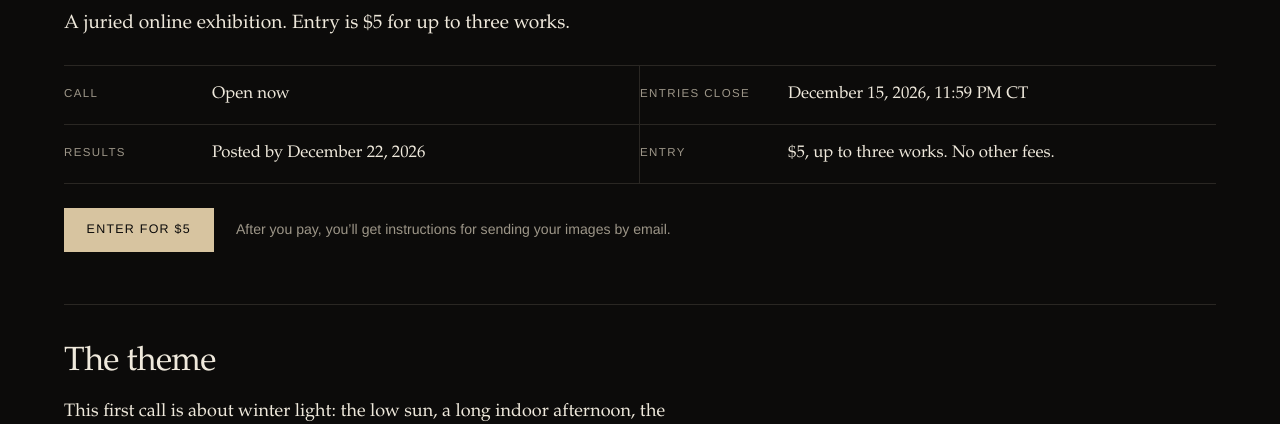
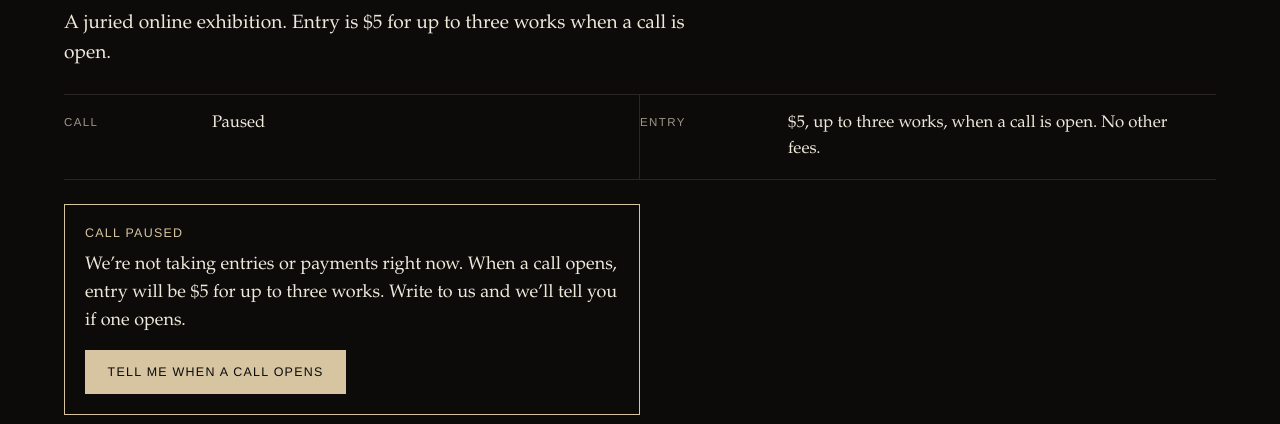
Before and after one commit to evanmack45/beautyexhibit.art, a plain HTML site: page index.html in a window 1280 px wide. Shown: the part 534-958 px from the top of the page. Drawn offline with Linux system fonts and the light colour scheme.

Commit message:
Pause the Winter Light call and hide the $5 pay button.
The call was already parked (no named juror; no charges until
fulfillment is proven). HTTPS repair would otherwise put a live
Stripe link in front of visitors. CALL_OPEN in js/config.js restores
the pay button when a call is actually open.

```diff
--- a/css/site.css
+++ b/css/site.css
@@ -505,3 +505,28 @@ main {
     padding: 0.65rem 0;
   }
 }
+
+.opening-box {
+  margin: 0 0 3.25rem;
+  padding: 1.15rem 1.25rem 1.25rem;
+  border: 1px solid var(--gold);
+  max-width: 36rem;
+}
+
+.opening-title {
+  margin: 0 0 0.55rem;
+  font-family: var(--sans);
+  font-size: 0.78rem;
+  font-weight: 500;
+  letter-spacing: 0.1em;
+  text-transform: uppercase;
+  color: var(--gold);
+}
+
+.opening-box p {
+  margin: 0 0 0.9rem;
+}
+
+.opening-box p:last-child {
+  margin-bottom: 0;
+}
--- a/index.html
+++ b/index.html
@@ -4,18 +4,18 @@
   <meta charset="utf-8">
   <meta name="viewport" content="width=device-width, initial-scale=1">
   <title>Winter Light — Beauty Exhibit</title>
-  <meta name="description" content="An open call for a juried online exhibition. Entry is $5 and covers up to three works. The call is open now. Entries close December 15, 2026.">
+  <meta name="description" content="A juried online exhibition. The Winter Light call is paused. We are not taking entries or payments right now.">
   <link rel="canonical" href="https://beautyexhibit.art/">
   <meta name="theme-color" content="#0c0b0a">
   <meta property="og:type" content="website">
   <meta property="og:site_name" content="Beauty Exhibit">
   <meta property="og:title" content="Winter Light — Beauty Exhibit">
-  <meta property="og:description" content="An open call for a juried online exhibition. Entry is $5 and covers up to three works. The call is open now.">
+  <meta property="og:description" content="A juried online exhibition. The Winter Light call is paused. We are not taking entries or payments right now.">
   <meta property="og:url" content="https://beautyexhibit.art/">
   <meta property="og:image" content="https://beautyexhibit.art/img/og.png">
   <meta name="twitter:card" content="summary_large_image">
   <meta name="twitter:title" content="Winter Light — Beauty Exhibit">
-  <meta name="twitter:description" content="An open call for a juried online exhibition. Entry is $5 and covers up to three works.">
+  <meta name="twitter:description" content="A juried online exhibition. The Winter Light call is paused.">
   <meta name="twitter:image" content="https://beautyexhibit.art/img/og.png">
   <link rel="icon" href="favicon.svg" type="image/svg+xml">
   <link rel="icon" href="favicon.ico" sizes="32x32">
@@ -45,30 +45,27 @@
 
         <p class="kicker">Open call &middot; 2026</p>
         <h1 id="show-title">Winter Light</h1>
-        <p class="lede">A juried online exhibition. Entry is $5 for up to three works.</p>
+        <p class="lede">A juried online exhibition. Entry is $5 for up to three works when a call is open.</p>
 
         <dl class="facts">
           <div>
             <dt>Call</dt>
-            <dd>Open now</dd>
-          </div>
-          <div>
-            <dt>Entries close</dt>
-            <dd>December 15, 2026, 11:59&nbsp;PM&nbsp;CT</dd>
-          </div>
-          <div>
-            <dt>Results</dt>
-            <dd>Posted by December 22, 2026</dd>
+            <dd>Paused</dd>
           </div>
           <div>
             <dt>Entry</dt>
-            <dd>$5, up to three works. No other fees.</dd>
+            <dd>$5, up to three works, when a call is open. No other fees.</dd>
           </div>
         </dl>
 
-        <div class="cta-row">
-          <a class="btn" data-pay href="https://buy.stripe.com/3cI8wH2TWbpD1qbe9V3oA04">Enter for $5</a>
-          <p class="cta-note">After you pay, you’ll get instructions for sending your images by email.</p>
+        <div class="opening-box" data-call-closed-only>
+          <h2 class="opening-title">Call paused</h2>
+          <p>We&rsquo;re not taking entries or payments right now. When a call opens, entry will be $5 for up to three works. Write to us and we&rsquo;ll tell you if one opens.</p>
+          <p><a class="btn" data-waitlist-mailto href="mailto:winterlight@agentmail.to?subject=Tell%20me%20when%20Beauty%20Exhibit%20opens%20a%20call">Tell me when a call opens</a></p>
+        </div>
+        <div class="cta-row" data-call-open-only hidden>
+          <a class="btn" data-pay href="#enter">Enter for $5</a>
+          <p class="cta-note">After you pay, you&rsquo;ll get instructions for sending your images by email.</p>
         </div>
       </section>
 
--- a/js/app.js
+++ b/js/app.js
@@ -1,12 +1,32 @@
-/* Beauty Exhibit — apply config to pay and mail links. */
+/* Beauty Exhibit — apply config to pay, waitlist, and mail links. */
 (function () {
   "use strict";
 
   var c = window.BE_CONFIG;
   if (!c) return;
 
-  document.querySelectorAll("[data-pay]").forEach(function (el) {
-    el.setAttribute("href", c.stripePaymentLink);
+  var open = !!c.callOpen;
+
+  document.querySelectorAll("[data-call-open-only]").forEach(function (el) {
+    el.hidden = !open;
+  });
+  document.querySelectorAll("[data-call-closed-only]").forEach(function (el) {
+    el.hidden = open;
+  });
+
+  if (open) {
+    document.querySelectorAll("[data-pay]").forEach(function (el) {
+      el.setAttribute("href", c.stripePaymentLink);
+    });
+  } else {
+    document.querySelectorAll("[data-pay]").forEach(function (el) {
+      el.removeAttribute("href");
+      el.setAttribute("aria-disabled", "true");
+    });
+  }
+
+  document.querySelectorAll("[data-waitlist-mailto]").forEach(function (el) {
+    el.setAttribute("href", c.waitlistMailtoHref);
   });
 
   document.querySelectorAll("[data-submit-mail]").forEach(function (el) {
--- a/js/config.js
+++ b/js/config.js
@@ -1,7 +1,13 @@
 /* Beauty Exhibit — site config.
+ *
+ * CALL_OPEN is the one switch for the entry offer.
+ * false: show “Call paused” and a waitlist mailto. Do not put the
+ *   Stripe URL into the page.
+ * true: restore the $5 pay button exactly as it works when a call is open.
  *
  * STRIPE_PAYMENT_LINK is the live $5 Stripe Payment Link (set Nov 15 2026).
  * After payment, Stripe redirects to /submit-w9q4/.
+ * Do not put this URL in the HTML while CALL_OPEN is false.
  *
  * SUBMIT_TARGET is the address artists use to send work after paying.
  * Change that one line if the inbox ever moves.
@@ -9,13 +15,23 @@
 (function (root) {
   "use strict";
 
+  var CALL_OPEN = false;
+
+  // Live Stripe Payment Link ($5). Thanks/submit page on this site: /submit-w9q4/
   var STRIPE_PAYMENT_LINK = "https://buy.stripe.com/3cI8wH2TWbpD1qbe9V3oA04";
   var SUBMIT_TARGET = "mailto:winterlight@agentmail.to";
+  var WAITLIST_SUBJECT = "Tell me when Beauty Exhibit opens a call";
 
   root.BE_CONFIG = {
+    callOpen: CALL_OPEN,
     stripePaymentLink: STRIPE_PAYMENT_LINK,
+    stripeIsPlaceholder: STRIPE_PAYMENT_LINK.indexOf("PLACEHOLDER") !== -1,
     submitTarget: SUBMIT_TARGET,
     submitEmail: "winterlight@agentmail.to",
+    waitlistSubject: WAITLIST_SUBJECT,
+    waitlistMailtoHref:
+      "mailto:winterlight@agentmail.to?subject=" +
+      encodeURIComponent(WAITLIST_SUBJECT),
     priceLabel: "$5",
     siteName: "Beauty Exhibit",
     siteUrl: "https://beautyexhibit.art/"
```
Also changed, not shown: faq.html (+11 -7 lines), rules.html (+7 -6 lines), submit-w9q4/index.html (+2 -2 lines), 2 other files.
